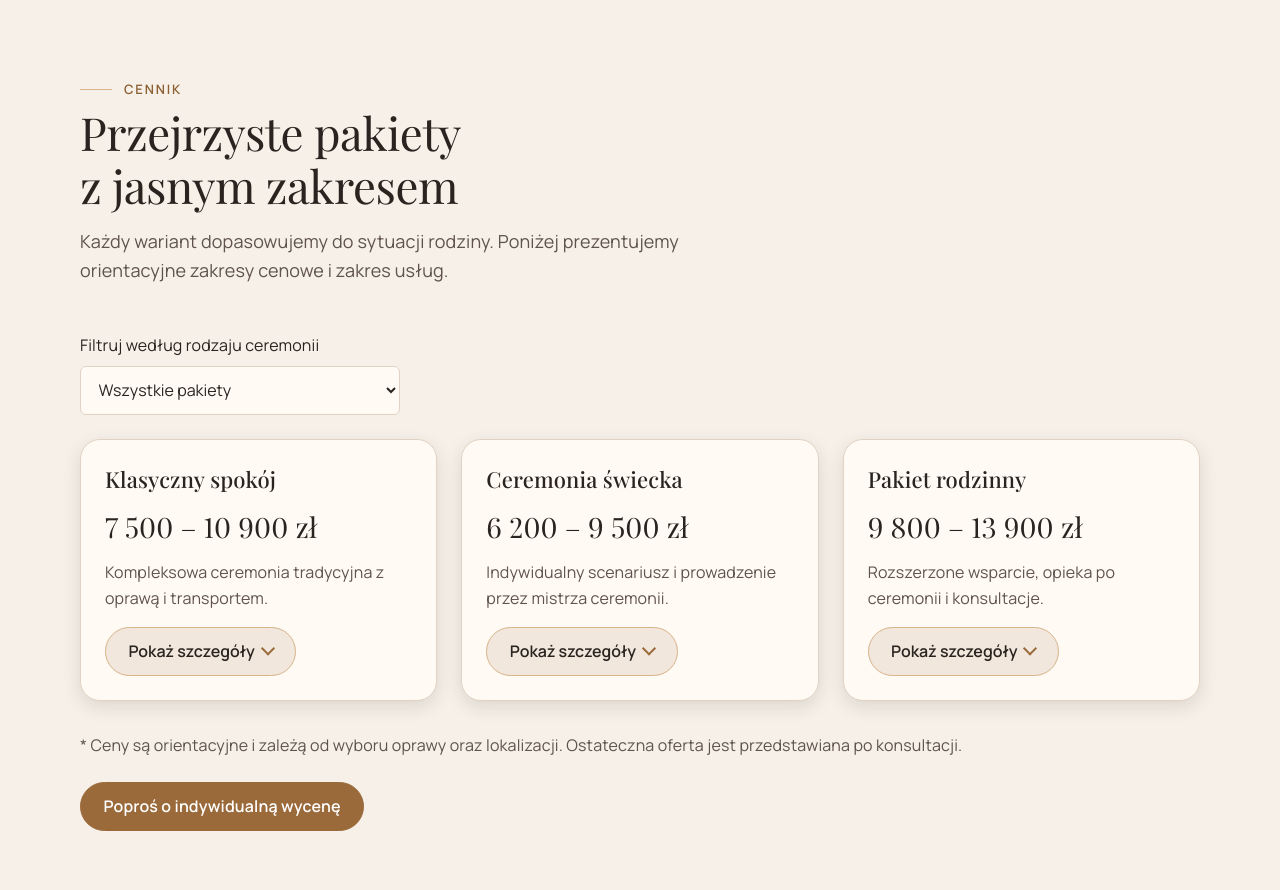
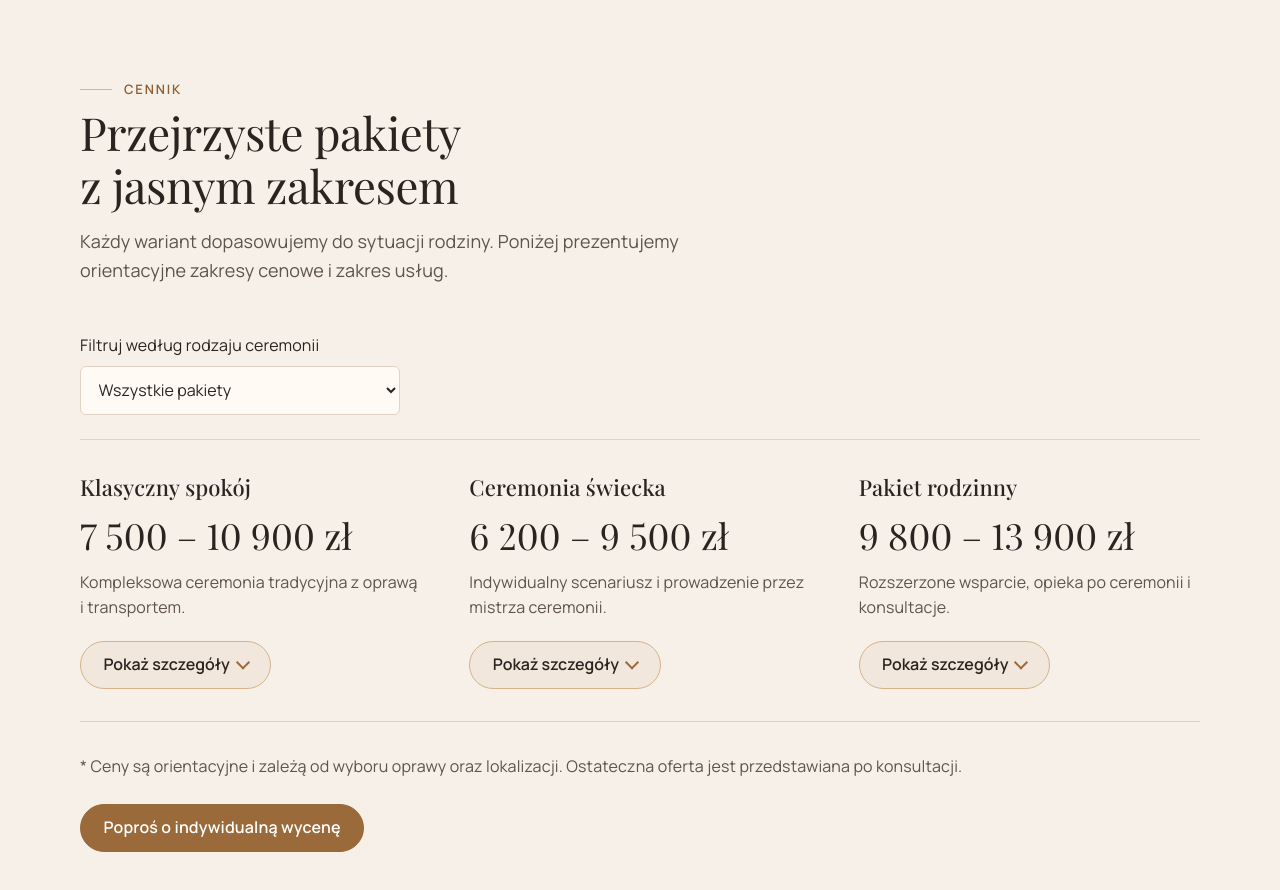
Before and after one commit to KPKrol85/DS-ceremonial-pr01-EternalRest, a website built with Vite: page pricing.html in a window 1280 px wide. Built offline with nearby package versions, Linux system fonts and the light colour scheme.

Commit message:
Refine pricing packages into an editorial price list
* replace raised pricing cards with open hairline-ruled entries
* preserve responsive three-column comparison and independent package sizing
* emphasize price ranges with Playfair lining numerals and balanced wrapping
* introduce subtle accent rules for expandable package details
* preserve filtering, disclosure controls and accessibility behavior

```diff
--- a/css/components.css
+++ b/css/components.css
@@ -519,33 +519,45 @@
   display: none;
 }
 
+/* Price list: packages are open entries between hairline rules instead of raised cards,
+   closed by a final rule; packages stay independently sized. */
 .pricing {
   display: grid;
-  gap: var(--space-lg);
   align-items: start;
+  border-bottom: 1px solid var(--color-border);
 }
 
 .pricing__card {
-  border: 1px solid var(--color-border);
-  border-radius: var(--radius-lg);
-  padding: var(--space-lg);
-  background: var(--color-surface);
-  box-shadow: var(--shadow-sm);
   display: grid;
-  gap: var(--space-md);
+  gap: var(--space-sm);
+  padding-block: var(--space-lg);
+  border-top: 1px solid var(--color-border);
 }
 
 .pricing__card > .button {
   justify-self: start;
+  margin-top: var(--space-xs);
 }
 
+/* Playfair has no tabular figures, so tabular-nums only reaches the fallback faces.
+   Balanced wrapping breaks a range at its dash rather than inside an amount. */
 .pricing__price {
   font-size: var(--font-size-2xl);
+  font-variant-numeric: lining-nums tabular-nums;
+  text-wrap: balance;
 }
 
 .pricing__details {
-  border-top: 1px solid var(--color-border);
-  padding-top: var(--space-md);
+  margin-top: var(--space-xs);
+}
+
+/* A short hairline opens the details, distinct from the full rules between packages. */
+.pricing__details::before {
+  content: "";
+  display: block;
+  width: var(--space-xl);
+  margin-bottom: var(--space-md);
+  border-top: 1px solid var(--color-accent-soft);
 }
 
 .pricing__details[hidden] {
@@ -974,8 +986,16 @@
     grid-template-columns: repeat(3, 1fr);
   }
 
+  /* Comparison: three columns between one opening and one closing rule. */
   .pricing {
     grid-template-columns: repeat(3, minmax(0, 1fr));
+    column-gap: var(--space-xl);
+    border-top: 1px solid var(--color-border);
+  }
+
+  .pricing__card {
+    padding-block: var(--space-xl);
+    border-top: 0;
   }
 
   .pricing-filter {
@@ -1019,6 +1039,14 @@
     font-size: var(--font-size-6xl);
   }
 
+  .pricing {
+    column-gap: var(--space-2xl);
+  }
+
+  .pricing__price {
+    font-size: var(--font-size-3xl);
+  }
+
   .footer__grid {
     grid-template-columns: minmax(0, 1.5fr) repeat(3, minmax(0, 1fr));
     column-gap: var(--space-xl);
```
Also changed, not shown: IMPROVEMENTS-DESIGN.md (+2 -1 lines), docs/CHANGELOG.md.
